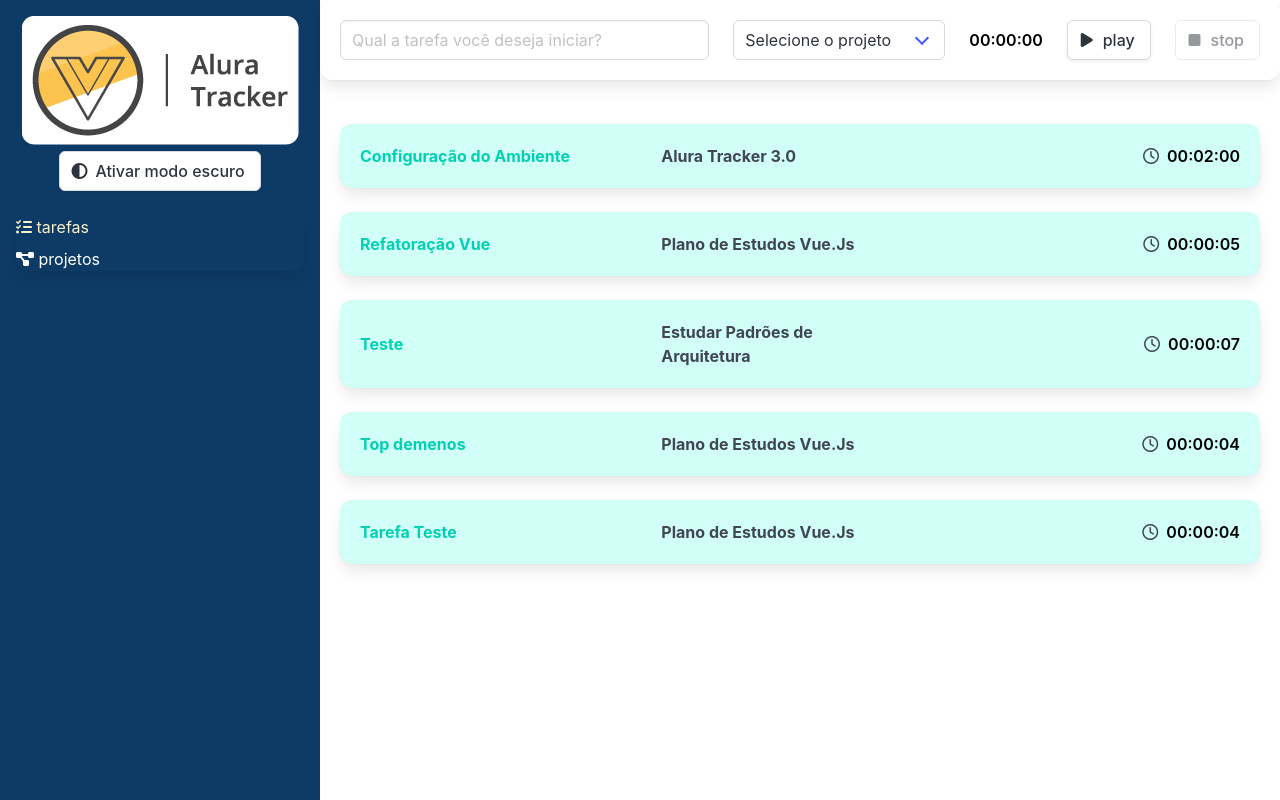
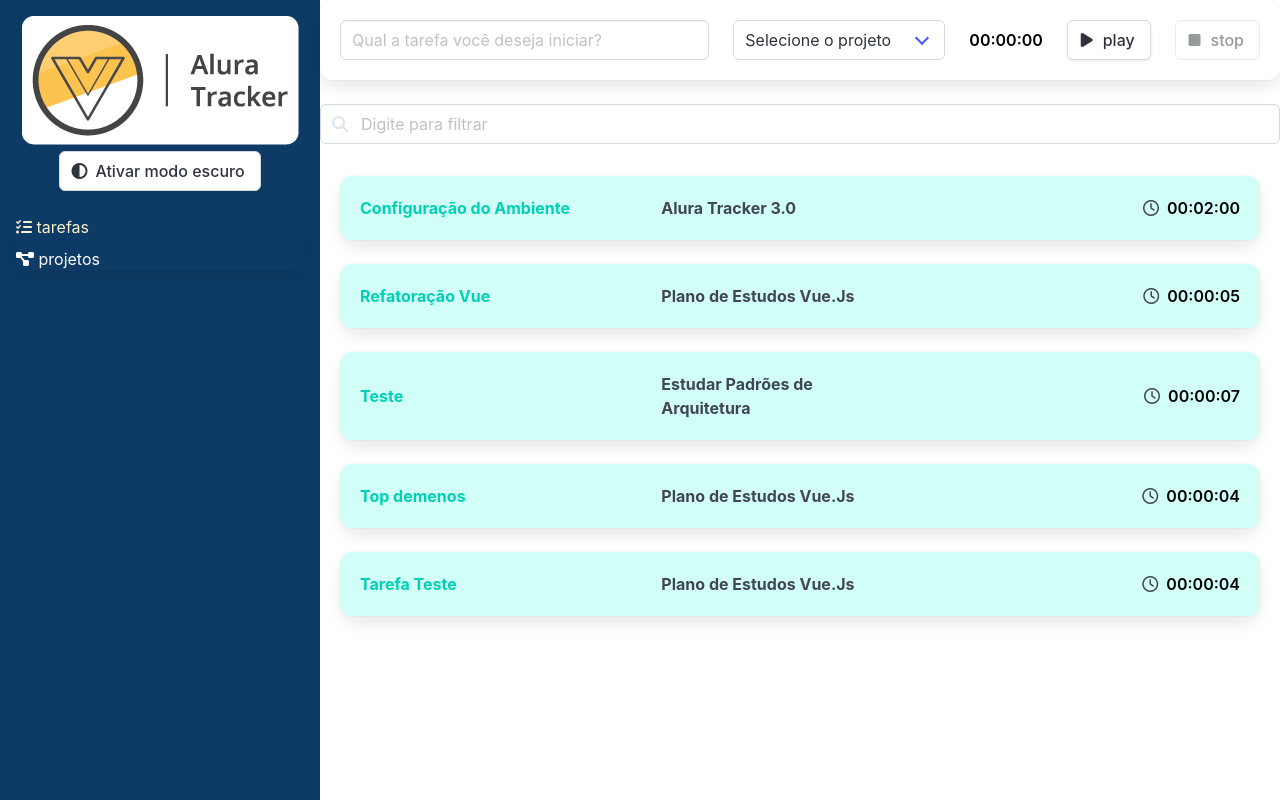
Before and after one commit to PedroJardel/alura-tracker, a Vue app: page / in a window 1280 px wide. Built offline with nearby package versions, Linux system fonts and the light colour scheme; data requests are answered from the project's data file.

Commit message:
feat: create filter tasks

```diff
--- a/src/views/TarefasView.vue
+++ b/src/views/TarefasView.vue
@@ -1,6 +1,15 @@
 <template>
     <Formulario @aoSalvarTarefa="salvarTarefa" />
+    <div class="field">
+            <p class="control has-icons-left has-icons-right">
+                <input class="input" type="email" placeholder="Digite para filtrar" v-model="filtro">
+                <span class="icon is-small is-left">
+                    <i class="fa-solid fa-magnifying-glass"></i>
+                </span>
+            </p>
+        </div>
     <div v-if="tarefas.length" class="lista">
+
         <Tarefa v-for="(tarefa, index) in tarefas" :key="index" :tarefa="tarefa" :indexadorTarefa="index"
             @ao-tarefa-clicada="selecionarTarefa" />
     </div>
@@ -33,7 +42,7 @@
 </template>
 
 <script lang="ts">
-import { computed, defineComponent } from 'vue';
+import { computed, defineComponent, ref } from 'vue';
 import Formulario from '../components/Formulario.vue'
 import Tarefa from '../components/Tarefa.vue';
 import Box from '../components/Box.vue';
@@ -59,19 +68,37 @@
         fecharModal() {
             this.tarefaSelecionada = null
         },
-        alterarTarefa () {
+        alterarTarefa() {
             this.store.dispatch(ALTERAR_TAREFA, this.tarefaSelecionada)
-            .then(() => this.fecharModal())
+                .then(() => this.fecharModal())
         }
     },
     setup() {
         const store = useStore()
         store.dispatch(OBTER_TAREFAS)
         store.dispatch(OBTER_PROJETOS)
+        const filtro = ref('')
+        const tarefas = computed(() => store.state.tarefa.tarefas.filter((tarefaFiltrada) => !filtro.value || tarefaFiltrada.descricao.includes(filtro.value)))
+
         return {
-            tarefas: computed(() => store.state.tarefa.tarefas),
-            store
+            tarefas,
+            store,
+            filtro
         }
     }
 });
 </script>
+
+<style scoped>
+.control {
+    display: flex;
+    width: 100%;
+    flex-direction: row;
+    gap: 1rem;
+}
+.button {
+    box-sizing: border-box;
+    background: var(--bulma-text);
+    color: white;
+}
+</style>
```
